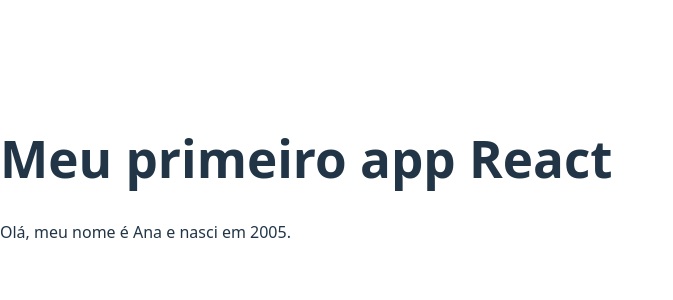
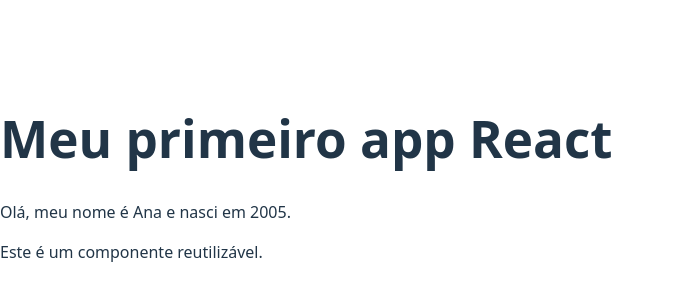
Before and after one commit to lucasfernandopinto/TADS2025-React, a React (Vite) app in the folder 2BATV01/meu-primeiro-app-react/: page / in a window 1280 px wide. Shown: the part 222-522 px from the top of the page, without its empty margins (0-673 px from the left). Built offline with nearby package versions, Linux system fonts and the light colour scheme.

Commit message:
Exercicio 03

```diff
--- a/2BATV01/meu-primeiro-app-react/src/App.tsx
+++ b/2BATV01/meu-primeiro-app-react/src/App.tsx
@@ -1,5 +1,7 @@
 // importa o React da biblioteca 'react'.
 import React from 'react';
+// importa o componente 'Mensagem' do arquivo 'Mensagem.tsx'
+import Mensagem from './components/Mensagem';
 
 // cria um componente chamado 'App'.
 function App() {
@@ -12,12 +14,16 @@
   return (
     <>
       {
-       // exibe o texto "Meu primeiro app React" na página.
+        // exibe o texto "Meu primeiro app React" na página.
+        <h1>Meu primeiro app React</h1>
       }
-      <h1>Meu primeiro app React</h1>
       {
-      // define um paragrafo <p> que escreve "Olá, meu nome é Ana e nasci em 2005"
-      <p>Olá, meu nome é {nome} e nasci em {anoNascimento}.</p>
+        // define um paragrafo <p> que escreve "Olá, meu nome é Ana e nasci em 2005"
+        <p>Olá, meu nome é {nome} e nasci em {anoNascimento}.</p>
+      }
+      {
+        // renderiza o componente 'Mensagem'
+        <Mensagem />
       }
 
     </>
--- /dev/null
+++ b/2BATV01/meu-primeiro-app-react/src/components/Mensagem.tsx
@@ -0,0 +1,14 @@
+// importa o React da biblioteca 'react'.
+import React from 'react';
+
+// cria um componente chamado 'Mensagem'.
+function Mensagem() {
+  // contém o que será renderizado na tela.
+  return (
+    // o componente retorna um paragrafo com o texto "Este é um componente reutilizável."
+    <p>Este é um componente reutilizável.</p>
+  );
+}
+
+// exporta o componente 'Mensagem' como o export padrão deste módulo.
+export default Mensagem;
```
